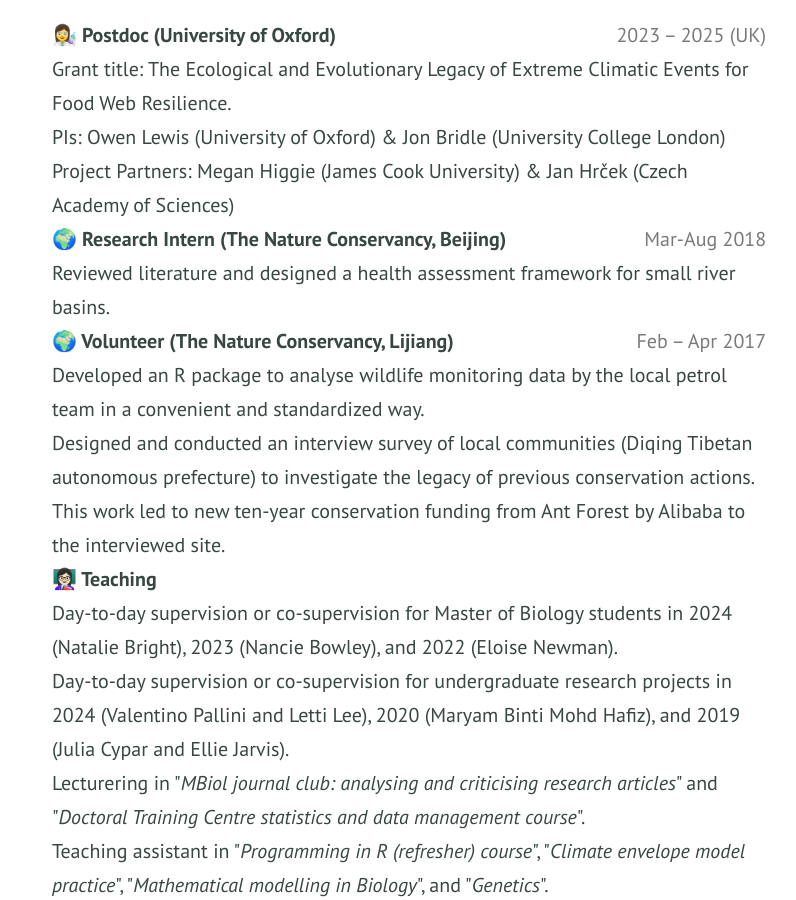
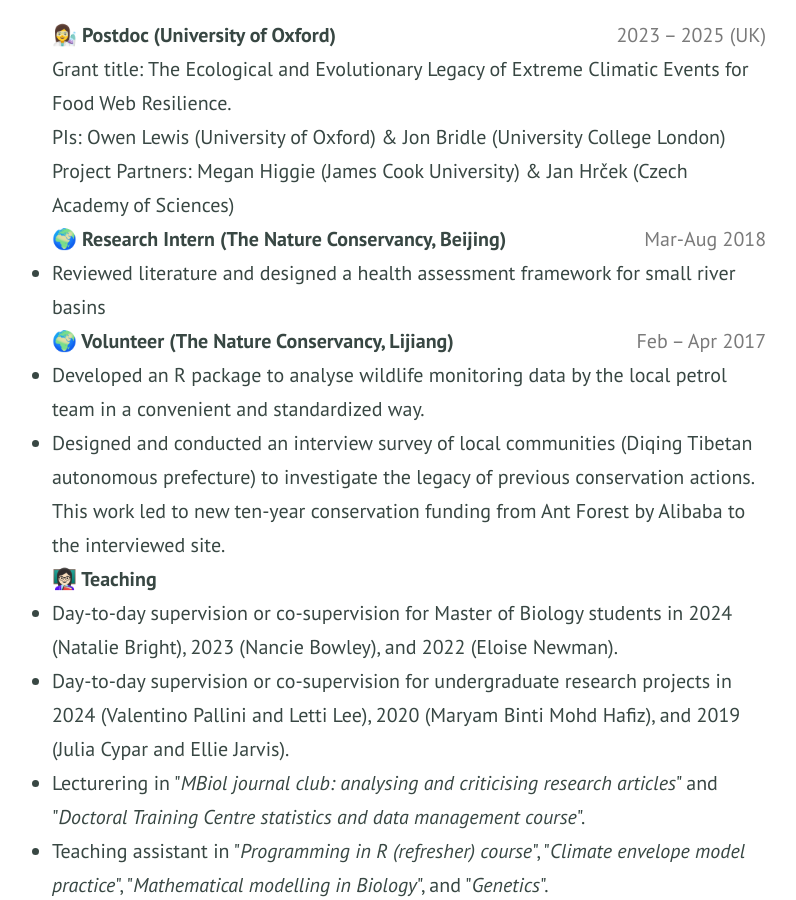
Before and after one commit to Jinlinc/jinlinc.github.io, a Jekyll site: the page built from resume.md, in a window 1280 px wide and 900 px high, scrolled down 707 px. Shown: the whole window, without its empty margins (231-1027 px from the left). Built offline with Jekyll 4.4.1, drawn with Linux system fonts in a browser that asks for light colours.

```diff
--- a/resume.md
+++ b/resume.md
@@ -88,18 +88,18 @@ Download pdf version of my CV [{% include icon.html id="pdf" title="pdf" %}here]
 
 <b>🌍 Research Intern (The Nature Conservancy, Beijing)</b>
 <span style="float:right; color:#7a7a7a;">Mar-Aug 2018</span><br>
-    Reviewed literature and designed a health assessment framework for small river basins.<br>
+    <li>Reviewed literature and designed a health assessment framework for small river basins <br></li>
 
 <b>🌍 Volunteer (The Nature Conservancy, Lijiang)</b>
 <span style="float:right; color:#7a7a7a;">Feb – Apr 2017</span><br>
-    Developed an R package to analyse wildlife monitoring data by the local petrol team in a convenient and standardized way.<br>
-    Designed and conducted an interview survey of local communities (Diqing Tibetan autonomous prefecture) to investigate the legacy of previous conservation actions. This work led to new ten-year conservation funding from Ant Forest by Alibaba to the interviewed site.<br>
+    <li>Developed an R package to analyse wildlife monitoring data by the local petrol team in a convenient and standardized way. <br></li>
+    <li>Designed and conducted an interview survey of local communities (Diqing Tibetan autonomous prefecture) to investigate the legacy of previous conservation actions. This work led to new ten-year conservation funding from Ant Forest by Alibaba to the interviewed site. <br></li>
 
 <b>👩🏻‍🏫 Teaching</b><br>
-    Day-to-day supervision or co-supervision for Master of Biology students in 2024 (Natalie Bright), 2023 (Nancie Bowley), and 2022 (Eloise Newman).<br>
-    Day-to-day supervision or co-supervision for undergraduate research projects in 2024 (Valentino Pallini and Letti Lee), 2020 (Maryam Binti Mohd Hafiz), and 2019 (Julia Cypar and Ellie Jarvis).<br>
-    Lecturering in "<i>MBiol journal club: analysing and criticising research articles</i>" and "<i>Doctoral Training Centre statistics and data management course</i>".<br>
-    Teaching assistant in "<i>Programming in R (refresher) course</i>", "<i>Climate envelope model practice</i>", "<i>Mathematical modelling in Biology</i>", and "<i>Genetics</i>".<br>
+    <li>Day-to-day supervision or co-supervision for Master of Biology students in 2024 (Natalie Bright), 2023 (Nancie Bowley), and 2022 (Eloise Newman).<br></li>
+    <li>Day-to-day supervision or co-supervision for undergraduate research projects in 2024 (Valentino Pallini and Letti Lee), 2020 (Maryam Binti Mohd Hafiz), and 2019 (Julia Cypar and Ellie Jarvis).<br></li>
+    <li>Lecturering in "<i>MBiol journal club: analysing and criticising research articles</i>" and "<i>Doctoral Training Centre statistics and data management course</i>". <br></li>
+    <li>Teaching assistant in "<i>Programming in R (refresher) course</i>", "<i>Climate envelope model practice</i>", "<i>Mathematical modelling in Biology</i>", and "<i>Genetics</i>". <br></li>
 
 </ul>
 
```
